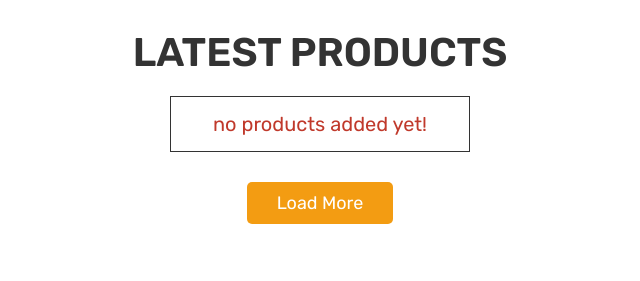
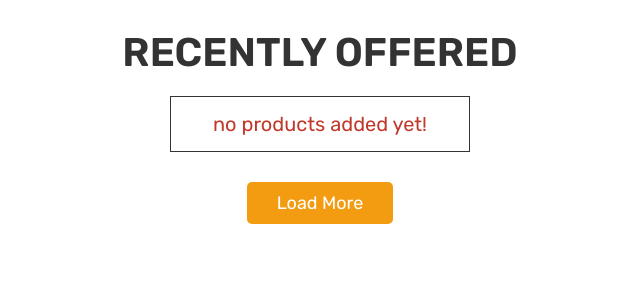
Before and after one commit to csfahim007/BlueMartin-Booking-App, a PHP site: page /home.php in a window 1280 px wide. Shown: the part 695-976 px from the top of the page, without its empty margins (320-960 px from the left). Run offline with PHP 8.4, Linux system fonts and the light colour scheme; the visitor is signed in with stand-in values (Sample User, id 1); data that the repository does not hold is empty.

Commit message:
Update home.php

```diff
--- a/home.php
+++ b/home.php
@@ -60,7 +60,7 @@ if (isset($_POST['add_to_cart'])) {
 
    <section class="products">
 
-      <h1 class="title">latest products</h1>
+      <h1 class="title">Recently Offered</h1>
 
       <div class="box-container">
 
```
